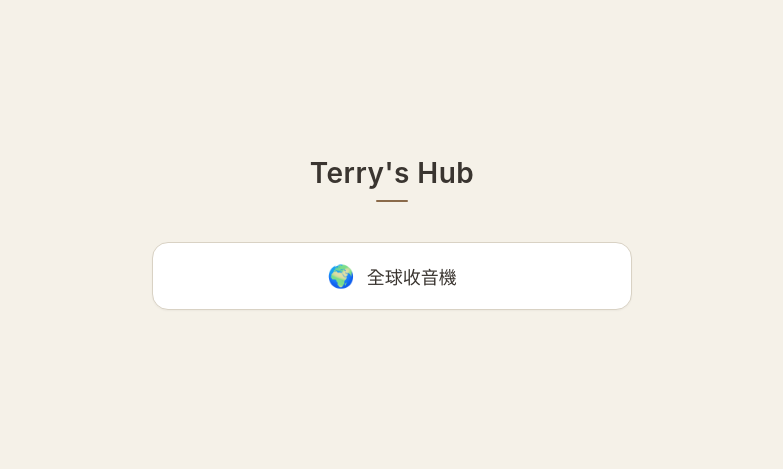
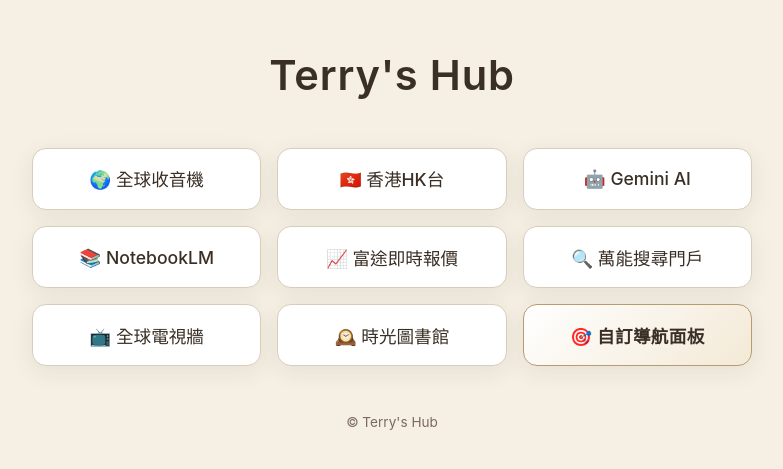
Before and after one commit to Terry20250224/my-share, an Electron app: page links.html in a window 1280 px wide. Shown: the part 167-636 px from the top of the page, without its empty margins (248-1031 px from the left). Drawn offline with Linux system fonts and the light colour scheme.

Commit message:
Refactor links.html with updated styles and structure

```diff
--- a/links.html
+++ b/links.html
@@ -1,171 +1,268 @@
 <!DOCTYPE html>
-<html lang="zh-HK">
+<html lang="zh-Hant">
 <head>
   <meta charset="UTF-8" />
   <meta name="viewport" content="width=device-width, initial-scale=1.0" />
   <title>Terry's Hub</title>
   <style>
-    /* ===== 暖米白 + 棕灰主題 + 深色模式 ===== */
+    /* =========================================================
+       暖米白底色 + 棕色/深灰 主題
+       支援深色模式（跟隨系統）
+       ========================================================= */
     :root {
-      --bg: #f5f1e8;          /* 暖米白底色 */
-      --fg: #3a3530;          /* 棕色主文字 */
-      --fg-muted: #7a7268;    /* 深灰副文字 */
-      --card: #ffffff;        /* 卡片底色 */
-      --btn-bg: #ffffff;
-      --btn-fg: #3a3530;
-      --btn-border: #d9d2c4;
-      --btn-hover-bg: #3a3530;
-      --btn-hover-fg: #f5f1e8;
-      --btn-hover-shadow: rgba(58, 53, 48, 0.25);
-      --accent: #8a6a4a;      /* 棕色點綴 */
+      --bg: #f5efe4;            /* 暖米白底 */
+      --fg: #3a2f25;            /* 棕色深灰文字 */
+      --muted: #7a6b5b;         /* 次要文字 */
+      --btn-bg: #ffffff;        /* 按鍵底 */
+      --btn-border: #d9cdba;    /* 按鍵邊框 */
+      --btn-fg: #3a2f25;        /* 按鍵文字 */
+      --btn-hover-bg: #efe6d4;  /* 懸停底 */
+      --btn-hover-border: #b89b6f; /* 懸停邊框 */
+      --shadow: 0 6px 24px rgba(80, 60, 40, 0.08);
+      --shadow-hover: 0 10px 32px rgba(80, 60, 40, 0.14);
     }
 
     @media (prefers-color-scheme: dark) {
       :root {
-        --bg: #1a1816;
-        --fg: #f5f1e8;
-        --fg-muted: #a8a098;
-        --card: #252220;
-        --btn-bg: #252220;
-        --btn-fg: #f5f1e8;
-        --btn-border: #3a3530;
-        --btn-hover-bg: #f5f1e8;
-        --btn-hover-fg: #1a1816;
-        --btn-hover-shadow: rgba(245, 241, 232, 0.2);
-        --accent: #c9a878;
+        --bg: #1a1612;            /* 深暖棕底 */
+        --fg: #ece2d2;            /* 暖米白文字 */
+        --muted: #a89886;         /* 次要文字 */
+        --btn-bg: #2a2218;        /* 按鍵底 */
+        --btn-border: #3a3024;    /* 按鍵邊框 */
+        --btn-fg: #ece2d2;        /* 按鍵文字 */
+        --btn-hover-bg: #382c1e;  /* 懸停底 */
+        --btn-hover-border: #b89b6f;
+        --shadow: 0 6px 24px rgba(0, 0, 0, 0.35);
+        --shadow-hover: 0 10px 32px rgba(0, 0, 0, 0.5);
       }
     }
 
-    * { box-sizing: border-box; margin: 0; padding: 0; }
+    * { box-sizing: border-box; }
 
     html, body {
+      margin: 0;
+      padding: 0;
       height: 100%;
-      font-family: -apple-system, BlinkMacSystemFont, "Segoe UI", "PingFang HK",
-                   "Microsoft JhengHei", "Noto Sans TC", sans-serif;
       background: var(--bg);
       color: var(--fg);
+      font-family: -apple-system, BlinkMacSystemFont, "Segoe UI",
+                   "PingFang TC", "Microsoft JhengHei", "Noto Sans TC",
+                   system-ui, sans-serif;
+      -webkit-font-smoothing: antialiased;
       transition: background 0.3s ease, color 0.3s ease;
     }
 
-    body {
+    /* 中央容器 */
+    .hub {
+      min-height: 100vh;
+      display: flex;
+      flex-direction: column;
+      align-items: center;
+      justify-content: center;
+      padding: 2rem 1.5rem;
+    }
+
+    /* 招牌 */
+    .brand {
+      font-size: clamp(1.8rem, 4vw, 2.6rem);
+      font-weight: 600;
+      letter-spacing: 0.02em;
+      margin-bottom: 3rem;
+      color: var(--fg);
+    }
+
+    /* 按鍵群組容器：3x3 九宮格（自動流動） */
+    .links {
+      display: grid;
+      grid-template-columns: repeat(3, minmax(0, 1fr));
+      gap: 1rem;
+      width: 100%;
+      max-width: 720px;
+    }
+
+    /* 中等螢幕：2xN */
+    @media (max-width: 720px) {
+      .links {
+        grid-template-columns: repeat(2, minmax(0, 1fr));
+        max-width: 520px;
+      }
+    }
+
+    /* 窄螢幕：1xN 直排 */
+    @media (max-width: 480px) {
+      .links {
+        grid-template-columns: 1fr;
+        max-width: 420px;
+      }
+    }
+
+    /* 寬大圓角按鍵 */
+    .link-btn {
       display: flex;
       align-items: center;
       justify-content: center;
-      padding: 24px;
-    }
-
-    .hub {
+      gap: 0.6rem;
       width: 100%;
-      max-width: 480px;
-      display: flex;
-      flex-direction: column;
-      align-items: center;
-      gap: 40px;
-    }
-
-    .hub__title {
-      font-size: 28px;
-      font-weight: 600;
-      letter-spacing: 0.5px;
-      color: var(--fg);
-      position: relative;
-      padding-bottom: 12px;
-    }
-
-    .hub__title::after {
-      content: "";
-      position: absolute;
-      bottom: 0;
-      left: 50%;
-      transform: translateX(-50%);
-      width: 32px;
-      height: 2px;
-      background: var(--accent);
-      border-radius: 2px;
-    }
-
-    .hub__nav {
-      width: 100%;
-      display: flex;
-      flex-direction: column;
-      gap: 16px;
-    }
-
-    .hub-btn {
-      display: flex;
-      align-items: center;
-      justify-content: center;
-      gap: 12px;
-      width: 100%;
-      padding: 20px 28px;
-      font-size: 18px;
+      padding: 1.1rem 1.5rem;
+      font-size: 1.1rem;
       font-weight: 500;
-      text-decoration: none;
       color: var(--btn-fg);
       background: var(--btn-bg);
       border: 1.5px solid var(--btn-border);
-      border-radius: 16px;
-      cursor: pointer;
-      transition: all 0.25s cubic-bezier(0.4, 0, 0.2, 1);
-      box-shadow: 0 1px 2px rgba(0, 0, 0, 0.04);
+      border-radius: 14px;
+      text-decoration: none;
+      box-shadow: var(--shadow);
+      transition:
+        background 0.25s ease,
+        border-color 0.25s ease,
+        transform 0.25s ease,
+        box-shadow 0.25s ease,
+        color 0.25s ease;
     }
 
-    .hub-btn:hover {
+    /* 懸停動畫 */
+    .link-btn:hover {
       background: var(--btn-hover-bg);
-      color: var(--btn-hover-fg);
-      border-color: var(--btn-hover-bg);
+      border-color: var(--btn-hover-border);
       transform: translateY(-2px);
-      box-shadow: 0 8px 20px var(--btn-hover-shadow);
+      box-shadow: var(--shadow-hover);
     }
 
-    .hub-btn:active {
+    .link-btn:active {
       transform: translateY(0);
-      box-shadow: 0 2px 6px var(--btn-hover-shadow);
+      box-shadow: var(--shadow);
     }
 
-    .hub-btn__icon {
-      font-size: 22px;
-      line-height: 1;
+    /* 頁尾小字 */
+    .foot {
+      margin-top: 3rem;
+      font-size: 0.85rem;
+      color: var(--muted);
+    }
+
+    /* =========================================================
+       自訂導航面板入口：略為突出但唔搶戲
+       用漸層 + 棕色描邊做小亮點，hover 會再深一啲
+       ========================================================= */
+    .hub-gate {
+      background: linear-gradient(135deg, #ffffff 0%, #f3e9d6 100%);
+      border-color: #b89b6f;
+      font-weight: 600;
+      letter-spacing: 0.02em;
+    }
+    .hub-gate:hover {
+      background: linear-gradient(135deg, #efe6d4 0%, #e2d2b0 100%);
+      border-color: #8a6b3f;
+    }
+    @media (prefers-color-scheme: dark) {
+      .hub-gate {
+        background: linear-gradient(135deg, #2a2218 0%, #3a2c1a 100%);
+        border-color: #b89b6f;
+        color: #f5efe4;
+      }
+      .hub-gate:hover {
+        background: linear-gradient(135deg, #3a2c1a 0%, #4a3a24 100%);
+        border-color: #d8a657;
+      }
     }
   </style>
 </head>
 <body>
   <main class="hub">
-    <h1 class="hub__title">Terry's Hub</h1>
+    <h1 class="brand">Terry's Hub</h1>
 
-    <nav class="hub__nav" aria-label="常用連結">
+    <nav class="links" aria-label="常用連結">
 
-      <!-- 唯一初始按鍵 -->
-      <a class="hub-btn"
+      <!-- =====================================================
+           唯一初始按鍵
+           ===================================================== -->
+      <a class="link-btn"
          href="https://radio.garden/"
          target="_blank"
          rel="noopener noreferrer">
-        <span class="hub-btn__icon" aria-hidden="true">🌍</span>
-        <span>全球收音機</span>
+        🌍 全球收音機
       </a>
 
-      <!--
-      ============================================
-      這裡可以複製貼上追加新按鍵
-      ============================================
-      範本（複製下面整段 <a ...>...</a>，貼喺上面按鍵下面即可）：
+      <a class="link-btn"
+         href="https://news.rthk.hk/rthk/ch/rss.htm"
+         target="_blank"
+         rel="noopener noreferrer">
+        🇭🇰 香港HK台
+      </a>
 
-      <a class="hub-btn"
+      <a class="link-btn"
+         href="https://gemini.google.com/"
+         target="_blank"
+         rel="noopener noreferrer">
+        🤖 Gemini AI
+      </a>
+
+      <a class="link-btn"
+         href="https://notebooklm.google.com/"
+         target="_blank"
+         rel="noopener noreferrer">
+        📚 NotebookLM
+      </a>
+
+      <a class="link-btn"
+         href="https://www.futunn.com/quote"
+         target="_blank"
+         rel="noopener noreferrer">
+        📈 富途即時報價
+      </a>
+
+      <a class="link-btn"
+         href="https://zo.pub/terrywsc123/search-portal/search.html"
+         target="_blank"
+         rel="noopener noreferrer">
+        🔍 萬能搜尋門戶
+      </a>
+
+      <a class="link-btn"
+         href="https://tv.garden/"
+         target="_blank"
+         rel="noopener noreferrer">
+        📺 全球電視牆
+      </a>
+
+      <a class="link-btn"
+         href="https://atimebook.com/"
+         target="_blank"
+         rel="noopener noreferrer">
+        🕰️ 時光圖書館
+      </a>
+
+      <!-- =====================================================
+           🎯 自訂導航面板入口（同站跳轉 → custom-hub.html）
+           風格略為突出：線性漸層 + 棕色描邊，與其他 link-btn 和諧統一。
+           唔用 target="_blank"，等用戶保留喺 GitHub Pages 站內體驗。
+           ===================================================== -->
+      <a class="link-btn hub-gate"
+         href="custom-hub.html">
+        🎯 自訂導航面板
+      </a>
+
+      <!-- =====================================================
+           🚧 這裡可以複製貼上追加新按鍵 🚧
+           複製下面整段 <a>...</a>，改網址同文字即可。
+           範本開始 ↓
+      =====================================================
+      <a class="link-btn"
          href="https://example.com"
          target="_blank"
          rel="noopener noreferrer">
-        <span class="hub-btn__icon" aria-hidden="true">🔗</span>
-        <span>連結名稱</span>
+         🔗 你的連結名稱
       </a>
+      =====================================================
+           範本結束 ↑
 
-      記得改：
-      1. href="..."   → 目標網址
-      2. 🔗           → Emoji 圖示
-      3. 連結名稱     → 你嘅按鍵文字
-      ============================================
-      -->
+           之後要加第二個、第三個按鍵，
+           只要複製範本再貼喺呢段註解下面就得。
+           ===================================================== -->
 
     </nav>
+
+    <p class="foot">© Terry's Hub</p>
   </main>
 </body>
 </html>
```
